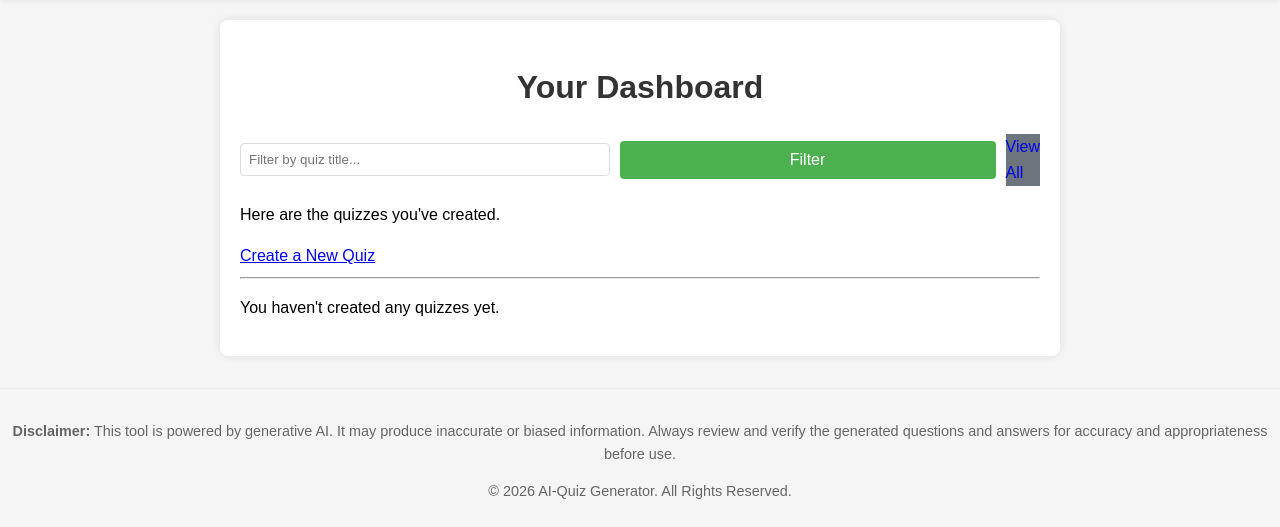
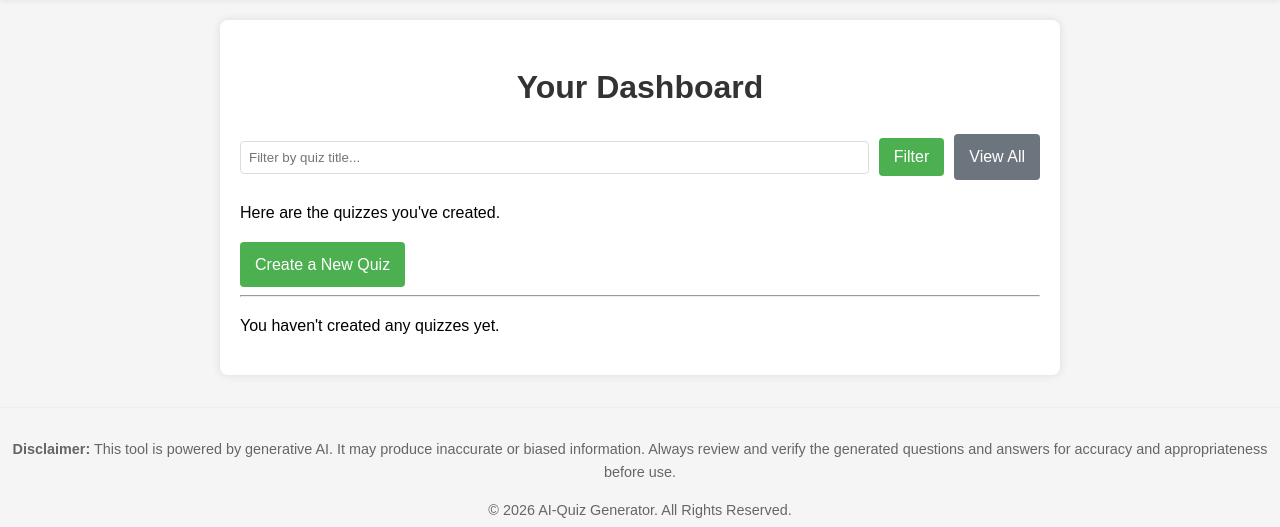
Before and after one commit to khairulas/aiquiz, a Flask app: page / in a window 1280 px wide. Shown: the part 97-624 px from the top of the page. Run offline with Flask 3, Linux system fonts and the light colour scheme; the visitor is signed in with stand-in values (Sample User, id 1); data that the repository does not hold is empty; parts of the project's set-up code (start-up, migrations or seed data) failed here and were passed over; some libraries are stand-ins or nearby versions.

Commit message:
Add View All Quizzes button to dashboard

```diff
--- a/static/css/styles.css
+++ b/static/css/styles.css
@@ -347,7 +347,53 @@ button:hover {
     fill: #007bff;
 }
 
+/* --- Button Link Styles --- */
+.btn {
+    display: inline-block;
+    background-color: #4CAF50;
+    color: white;
+    padding: 10px 15px;
+    text-decoration: none;
+    border-radius: 4px;
+    text-align: center;
+    font-size: 16px;
+    box-sizing: border-box;
+    cursor: pointer;
+}
 
+.btn:hover {
+    background-color: #45a049;
+    color: white;
+}
+
+.btn-secondary {
+    background-color: #6c757d;
+}
+
+.btn-secondary:hover {
+    background-color: #5a6268;
+}
+
+/* --- Dashboard Filter Form Layout --- */
+.quiz-filter-form {
+    display: flex;
+    gap: 10px;
+    margin-bottom: 20px;
+    align-items: center;
+}
+
+.quiz-filter-form input[type="text"] {
+    flex: 1; /* Makes the search bar take up the remaining space */
+    width: auto;
+    margin-bottom: 0; /* Removes default bottom margin */
+}
+
+.quiz-filter-form button,
+.quiz-filter-form .btn {
+    width: auto; /* Stops the buttons from trying to be 100% wide */
+    white-space: nowrap; /* Prevents the button text from wrapping to two lines */
+    margin-bottom: 0;
+}
 
 /* Responsive Styles */
 
```
